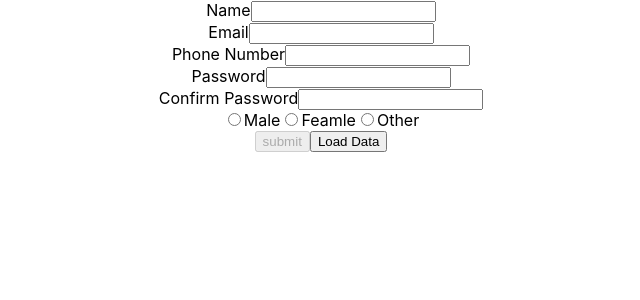
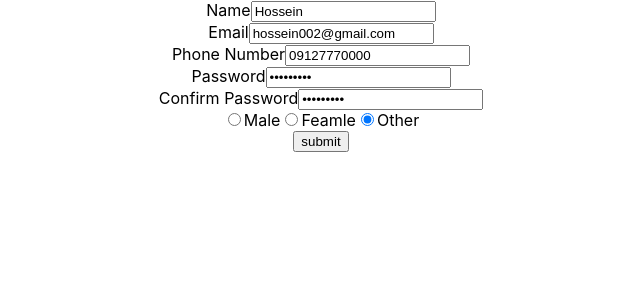
Before and after one commit to Hooseinsalari/Formik-project, a React (Create React App) app in the folder formik-app/: page / in a window 1280 px wide. Shown: the top 300 px of the page, without its empty margins (319-959 px from the left). Built offline with nearby package versions, Linux system fonts and the light colour scheme; data requests are answered from the project's data file.

Commit message:
get api from backend and set api when component mounted

```diff
--- a/formik-app/package.json
+++ b/formik-app/package.json
@@ -6,6 +6,7 @@
     "@testing-library/jest-dom": "^5.15.0",
     "@testing-library/react": "^11.2.7",
     "@testing-library/user-event": "^12.8.3",
+    "axios": "^0.24.0",
     "formik": "^2.2.9",
     "react": "^17.0.2",
     "react-dom": "^17.0.2",
--- /dev/null
+++ b/formik-app/server-api/db.json
@@ -0,0 +1,13 @@
+{
+  "user": [
+    {
+      "id": "1",
+      "name": "Hossein",
+      "email": "hossein002@gmail.com",
+      "phoneNumber": "09127770000",
+      "password": "123456789",
+      "confirmPassword": "123456789",
+      "gender": "2"
+    }
+  ]
+}
--- a/formik-app/src/Components/SignUpForm.js
+++ b/formik-app/src/Components/SignUpForm.js
@@ -1,16 +1,9 @@
-import React, { useState } from "react";
+import React, { useEffect, useState } from "react";
 import { useFormik } from "formik";
 
+import axios from "axios";
+
 import * as Yup from "yup";
-
-const savedValues = {
-    name: "Hossein",
-    email: "hossein002@gmail.com",
-    phoneNumber: "09127770000",
-    password: "123456789",
-    confirmPassword: "123456789",
-    gender: "2"
-  };
 
 //.1
 const initialValues = {
@@ -56,7 +49,11 @@ const SignUpForm = () => {
     enableReinitialize: true
   });
 
-  //   console.log(formik.errors, formik.touched)
+  useEffect(() => {
+      axios("http://localhost:3001/user/1")
+        .then((response) => setSavedData(response.data))
+        .catch((error) => console.log(error))
+  }, [])
 
   return (
     <div>
@@ -141,7 +138,6 @@ const SignUpForm = () => {
           )}
         </div>
         <button type="submit" disabled={!formik.isValid}>submit</button>
-        <button type="button" onClick={() => setSavedData(savedValues)}>Load Data</button>
       </form>
     </div>
   );
```
Also changed, not shown: formik-app/server-api/package.json (added, +11 -0 lines), 1 other file (tests, documents, lock files or other folders).
